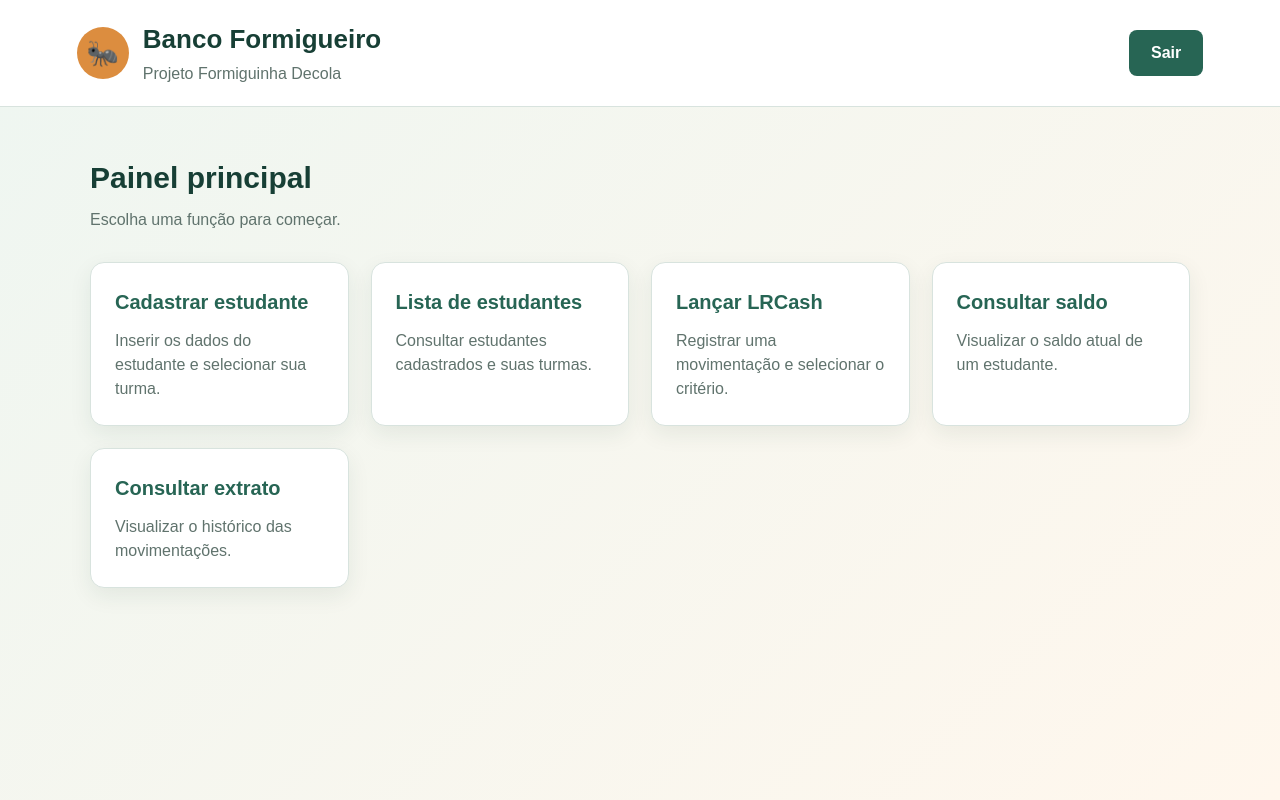
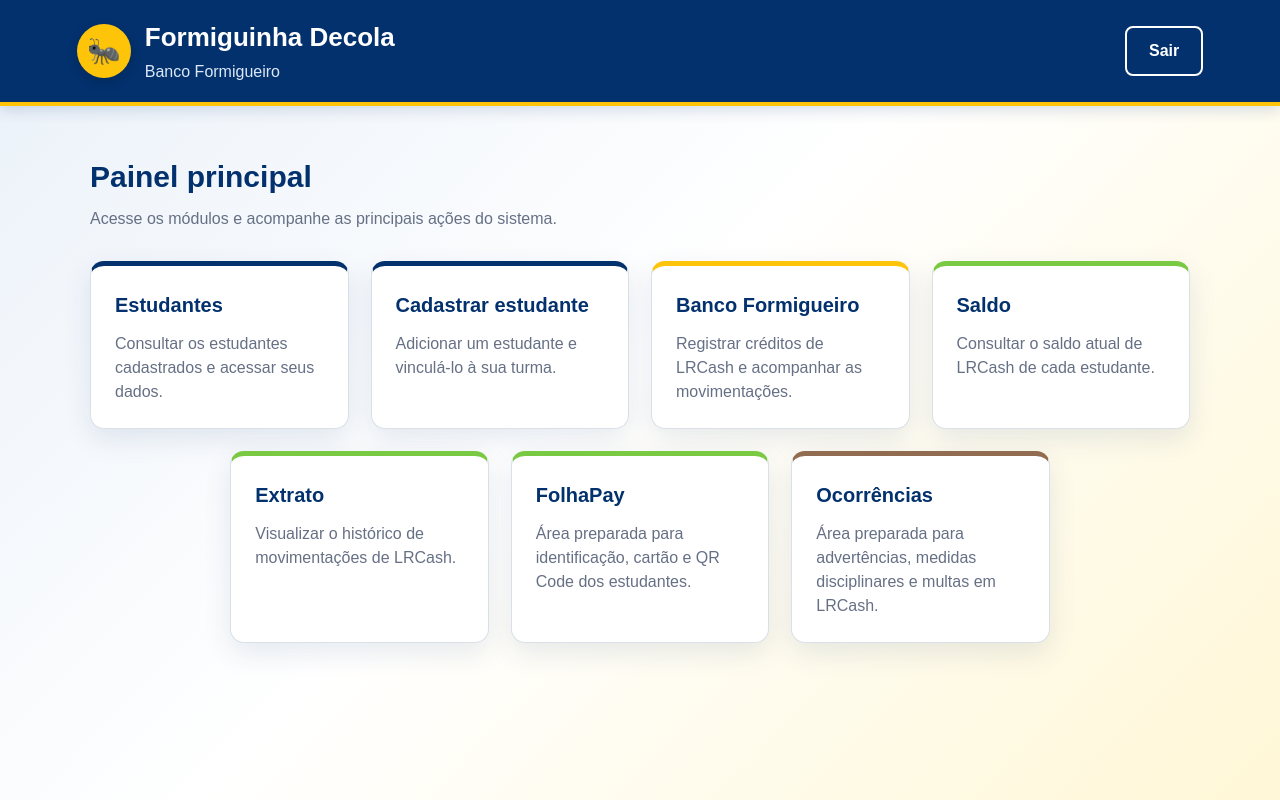
Before and after one commit to analauratomazsantos-sys/formiguinha-decola, a Node server app: page /painel in a window 1280 px wide. Run offline with Node 20, Linux system fonts and the light colour scheme.

Commit message:
Atualiza identidade visual e painel do Formiguinha Decola

```diff
--- a/api/views/painel.ejs
+++ b/api/views/painel.ejs
@@ -11,8 +11,8 @@
         <div class="marca-painel">
             <span class="icone-formiga">🐜</span>
             <div>
-                <h1>Banco Formigueiro</h1>
-                <p>Projeto Formiguinha Decola</p>
+                <h1>Formiguinha Decola</h1>
+                <p>Banco Formigueiro</p>
             </div>
         </div>
         <a class="botao-sair" href="/">Sair</a>
@@ -21,34 +21,44 @@
     <main class="conteudo-painel">
         <section class="boas-vindas">
             <h2>Painel principal</h2>
-            <p>Escolha uma função para começar.</p>
+            <p>Acesse os módulos e acompanhe as principais ações do sistema.</p>
         </section>
 
-        <section class="grade-funcoes" aria-label="Funções do sistema">
+        <section class="grade-funcoes" aria-label="Módulos do sistema">
+            <a class="cartao-funcao" href="/estudantes">
+                <h3>Estudantes</h3>
+                <p>Consultar os estudantes cadastrados e acessar seus dados.</p>
+            </a>
+
             <a class="cartao-funcao" href="/estudantes/novo">
                 <h3>Cadastrar estudante</h3>
-                <p>Inserir os dados do estudante e selecionar sua turma.</p>
-            </a>
-
-            <a class="cartao-funcao" href="/estudantes">
-                <h3>Lista de estudantes</h3>
-                <p>Consultar estudantes cadastrados e suas turmas.</p>
+                <p>Adicionar um estudante e vinculá-lo à sua turma.</p>
             </a>
 
             <a class="cartao-funcao" href="/lrcash">
-                <h3>Lançar LRCash</h3>
-                <p>Registrar uma movimentação e selecionar o critério.</p>
+                <h3>Banco Formigueiro</h3>
+                <p>Registrar créditos de LRCash e acompanhar as movimentações.</p>
             </a>
 
             <a class="cartao-funcao" href="/saldo">
-                <h3>Consultar saldo</h3>
-                <p>Visualizar o saldo atual de um estudante.</p>
+                <h3>Saldo</h3>
+                <p>Consultar o saldo atual de LRCash de cada estudante.</p>
             </a>
 
             <a class="cartao-funcao" href="/extrato">
-                <h3>Consultar extrato</h3>
-                <p>Visualizar o histórico das movimentações.</p>
+                <h3>Extrato</h3>
+                <p>Visualizar o histórico de movimentações de LRCash.</p>
             </a>
+
+            <article class="cartao-funcao">
+                <h3>FolhaPay</h3>
+                <p>Área preparada para identificação, cartão e QR Code dos estudantes.</p>
+            </article>
+
+            <article class="cartao-funcao">
+                <h3>Ocorrências</h3>
+                <p>Área preparada para advertências, medidas disciplinares e multas em LRCash.</p>
+            </article>
         </section>
     </main>
 </body>
--- a/public/css/estilos.css
+++ b/public/css/estilos.css
@@ -1,13 +1,49 @@
 :root {
-    --cor-primaria: #245c4f;
-    --cor-primaria-escura: #173f36;
-    --cor-destaque: #d18b47;
-    --cor-fundo: #f4f8f6;
-    --cor-texto: #24312d;
-    --cor-branca: #ffffff;
-    --cor-borda: #cbd8d3;
-    --cor-erro: #a61b1b;
-    --sombra: 0 12px 30px rgba(23, 63, 54, 0.16);
+    --azul-lr: #03316e;
+    --azul-lr-escuro: #022653;
+    --azul-lr-claro: #eaf1f9;
+
+    --verde-folha: #7ac943;
+    --verde-folha-escuro: #5ca62f;
+    --verde-folha-claro: #eef9e5;
+
+    --amarelo-lrcash: #fdc40a;
+    --amarelo-lrcash-claro: #fff7d6;
+
+    --marrom-formiga: #a1490b;
+    --marrom-formiga-escuro: #7b3607;
+
+    --marrom-tamandua: #926c51;
+    --marrom-tamandua-escuro: #49373f;
+    --bege-tamandua: #efd3b0;
+
+    --branco: #ffffff;
+    --preto: #010101;
+    --fundo: #f5f7fa;
+    --texto: #1f2933;
+    --texto-secundario: #667085;
+    --borda: #d9e0e7;
+
+    --sucesso: #267a3f;
+    --erro: #b42318;
+    --alerta: #b86a16;
+
+    --raio-pequeno: 8px;
+    --raio-medio: 14px;
+    --raio-grande: 20px;
+
+    --sombra-card: 0 10px 28px rgba(3, 49, 110, 0.10);
+    --sombra-card-hover: 0 14px 36px rgba(3, 49, 110, 0.16);
+
+    --cor-primaria: var(--azul-lr);
+    --cor-primaria-escura: var(--azul-lr-escuro);
+    --cor-destaque: var(--amarelo-lrcash);
+    --cor-fundo: var(--fundo);
+    --cor-texto: var(--texto);
+    --cor-branca: var(--branco);
+    --cor-borda: var(--borda);
+    --cor-erro: var(--erro);
+    --sombra: var(--sombra-card);
 }
 
 * {
@@ -164,17 +200,18 @@ button:focus-visible {
 .pagina-painel {
     margin: 0;
     min-height: 100vh;
-    background: linear-gradient(135deg, #eef6f1, #fff7ed);
-    color: #173f35;
+    background: linear-gradient(135deg, var(--azul-lr-claro), #ffffff 48%, var(--amarelo-lrcash-claro));
+    color: var(--texto);
 }
 
 .topo-painel {
     display: flex;
     align-items: center;
     justify-content: space-between;
-    padding: 20px 6%;
-    background: #ffffff;
-    border-bottom: 1px solid #d8e3de;
+    padding: 18px 6%;
+    background: var(--azul-lr);
+    border-bottom: 4px solid var(--amarelo-lrcash);
+    box-shadow: 0 4px 14px rgba(3, 49, 110, 0.16);
 }
 
 .marca-painel {
@@ -187,35 +224,39 @@ button:focus-visible {
     display: flex;
     align-items: center;
     justify-content: center;
-    width: 52px;
-    height: 52px;
+    width: 54px;
+    height: 54px;
     border-radius: 50%;
-    background: #dc8d3f;
-    font-size: 26px;
+    background: var(--amarelo-lrcash);
+    font-size: 27px;
+    box-shadow: 0 4px 12px rgba(0, 0, 0, 0.16);
 }
 
 .marca-painel h1 {
     margin: 0;
+    color: var(--branco);
     font-size: 26px;
 }
 
 .marca-painel p {
     margin: 3px 0 0;
-    color: #60736d;
+    color: #dce8f7;
 }
 
 .botao-sair {
     padding: 11px 22px;
-    border-radius: 8px;
-    background: #276554;
-    color: #ffffff;
+    border: 2px solid var(--branco);
+    border-radius: var(--raio-pequeno);
+    background: transparent;
+    color: var(--branco);
     text-decoration: none;
     font-weight: 600;
     transition: 0.2s;
 }
 
 .botao-sair:hover {
-    background: #194b3f;
+    background: var(--branco);
+    color: var(--azul-lr);
     transform: translateY(-2px);
 }
 
@@ -232,55 +273,99 @@ button:focus-visible {
 
 .boas-vindas h2 {
     margin: 0;
+    color: var(--azul-lr);
     font-size: 30px;
 }
 
 .boas-vindas p {
     margin: 8px 0 0;
-    color: #60736d;
+    color: var(--texto-secundario);
 }
 
 .grade-funcoes {
     display: grid;
-    grid-template-columns: repeat(auto-fit, minmax(230px, 1fr));
+    grid-template-columns: repeat(8, minmax(0, 1fr));
     gap: 22px;
 }
 
 .cartao-funcao {
+    grid-column: span 2;
     display: block;
-    min-height: 130px;
+    min-height: 145px;
     padding: 24px;
-    border: 1px solid #d8e3de;
-    border-radius: 14px;
-    background: #ffffff;
-    color: #173f35;
+    border: 1px solid var(--borda);
+    border-top: 5px solid var(--azul-lr);
+    border-radius: var(--raio-medio);
+    background: var(--branco);
+    color: var(--texto);
     text-decoration: none;
-    box-shadow: 0 8px 22px rgba(23, 63, 53, 0.08);
-    transition: 0.2s;
+    box-shadow: var(--sombra-card);
+    transition: transform 0.2s, box-shadow 0.2s, border-color 0.2s;
+}
+
+.cartao-funcao:nth-child(3) {
+    border-top-color: var(--amarelo-lrcash);
+}
+
+.cartao-funcao:nth-child(4),
+.cartao-funcao:nth-child(5) {
+    border-top-color: var(--verde-folha);
+}
+
+.cartao-funcao:nth-child(6) {
+    border-top-color: var(--verde-folha);
+}
+
+.cartao-funcao:nth-child(7) {
+    border-top-color: var(--marrom-tamandua);
+}
+
+.cartao-funcao:nth-child(5) {
+    grid-column: 2 / span 2;
+}
+
+.cartao-funcao:nth-child(6) {
+    grid-column: 4 / span 2;
+}
+
+.cartao-funcao:nth-child(7) {
+    grid-column: 6 / span 2;
 }
 
 .cartao-funcao:hover {
-    border-color: #dc8d3f;
-    transform: translateY(-4px);
-    box-shadow: 0 12px 28px rgba(23, 63, 53, 0.14);
+    transform: translateY(-5px);
+    box-shadow: var(--sombra-card-hover);
 }
 
 .cartao-funcao h3 {
     margin: 0 0 12px;
-    color: #276554;
+    color: var(--azul-lr);
     font-size: 20px;
 }
 
 .cartao-funcao p {
     margin: 0;
-    color: #60736d;
+    color: var(--texto-secundario);
     line-height: 1.5;
+}
+
+@media (max-width: 900px) {
+    .grade-funcoes {
+        grid-template-columns: repeat(2, minmax(0, 1fr));
+    }
+
+    .cartao-funcao,
+    .cartao-funcao:nth-child(5),
+    .cartao-funcao:nth-child(6),
+    .cartao-funcao:nth-child(7) {
+        grid-column: auto;
+    }
 }
 
 @media (max-width: 700px) {
     .topo-painel {
         align-items: flex-start;
-        padding: 18px 5%;
+        padding: 16px 5%;
         gap: 15px;
     }
 
@@ -294,6 +379,12 @@ button:focus-visible {
 
     .conteudo-painel {
         padding: 32px 0;
+    }
+}
+
+@media (max-width: 560px) {
+    .grade-funcoes {
+        grid-template-columns: 1fr;
     }
 }
 
```
Also changed, not shown: api/views/login.ejs (+33 -36 lines).
